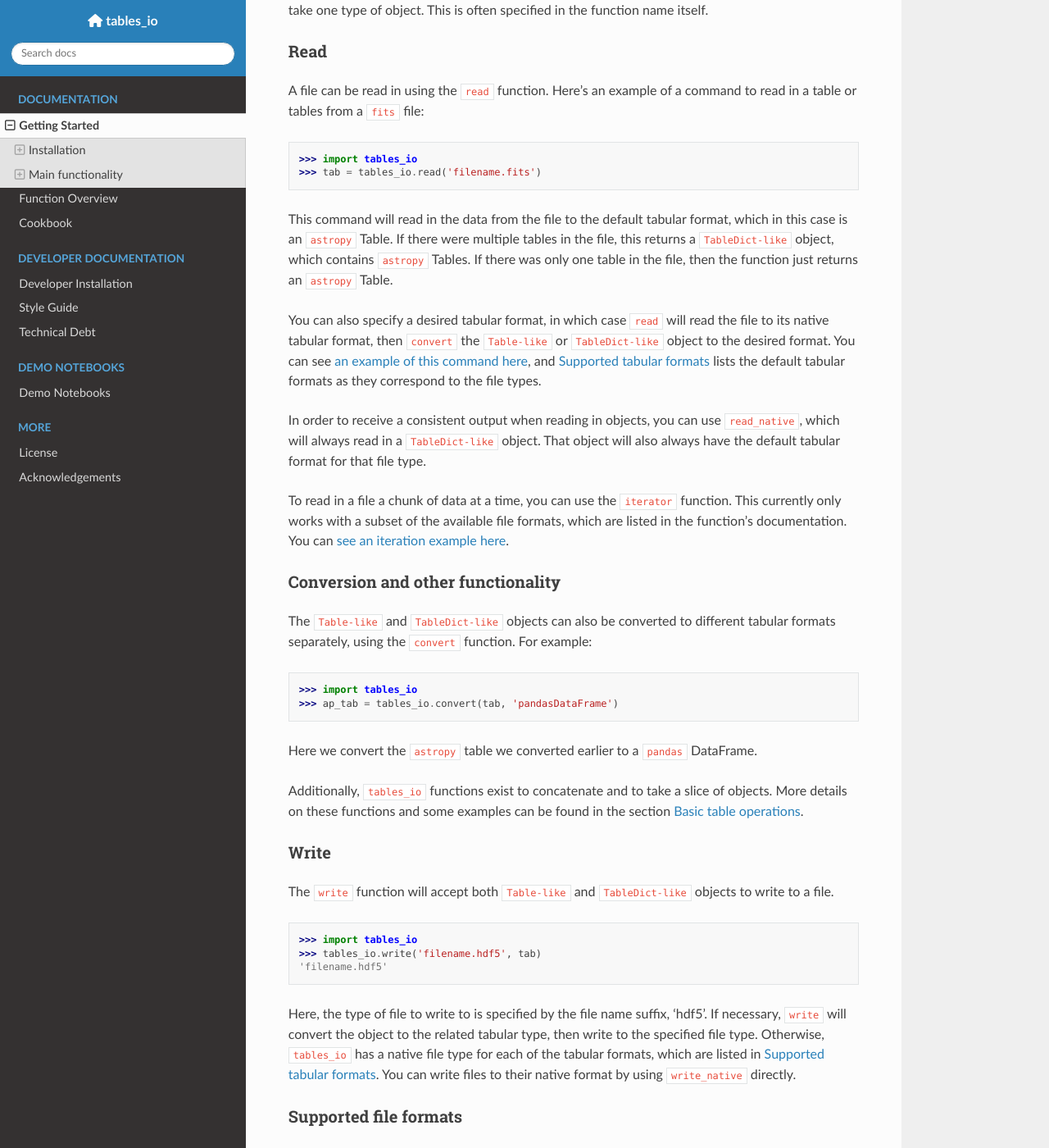
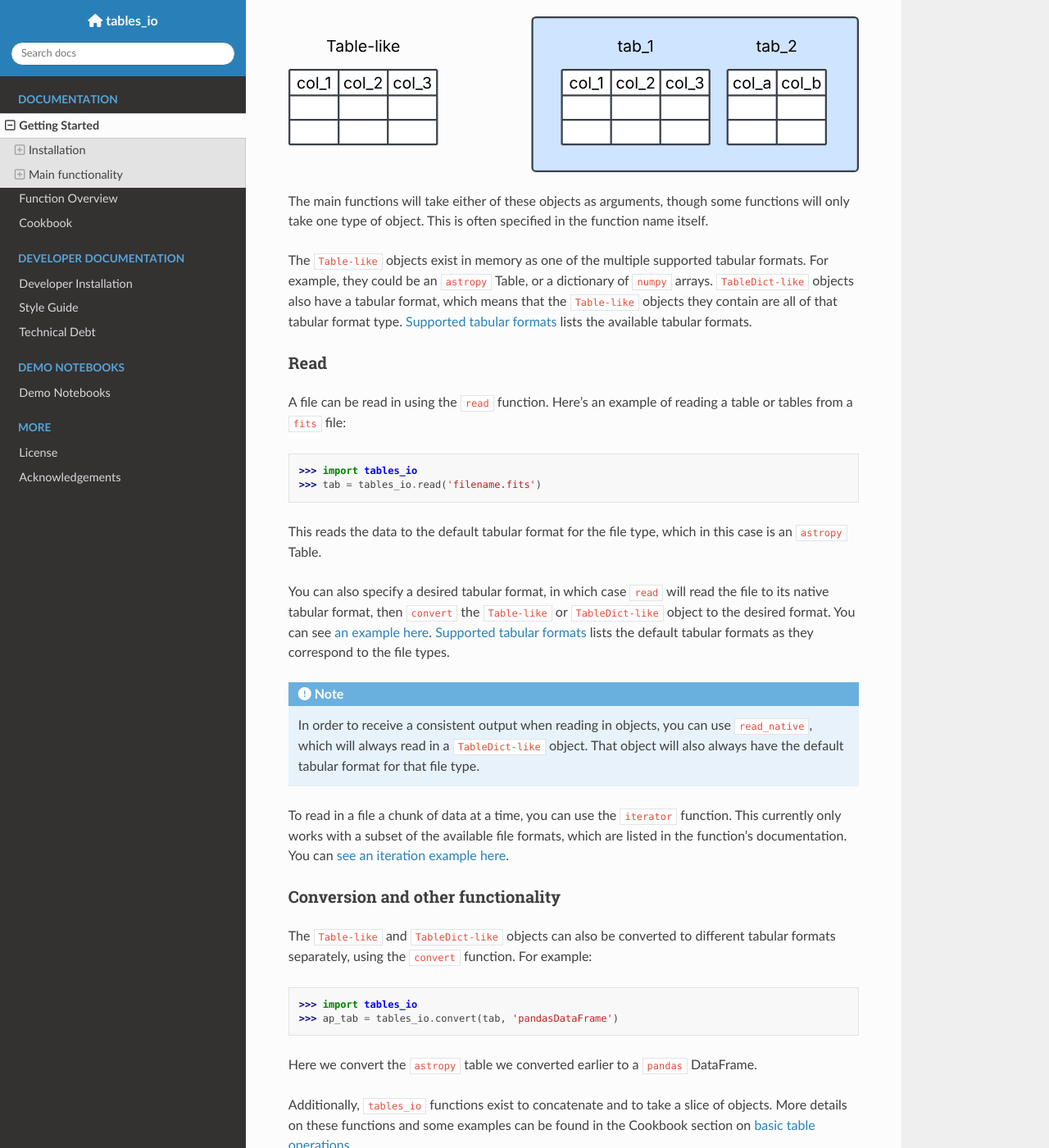
Before and after one commit to LSSTDESC/tables_io, a Sphinx documentation site: the page built from docs/quickstart.md, in a window 1280 px wide and 1400 px high, scrolled down 1396 px. Shown: the whole window at 82% size. Built offline with Sphinx 7.4.7 and the Read the Docs theme 3.1.0, drawn with Linux system fonts in a browser that asks for light colours; nearby versions of some CDN libraries; pages that are not in the unit, such as notebooks, are missing from menus; the version number could not be read and is left out; some of the changed text lies outside the part shown.

Commit message:
added diagram for table and tabledict objects, minor edits to quickstart content

````diff
--- a/docs/quickstart.md
+++ b/docs/quickstart.md
@@ -57,11 +57,15 @@ The main functionality of `tables_io` is its ability to read and write tables of
 - a `Table-like` object: data with named columns, including `astropy` Tables, `numpy` recarrays, or `pandas` DataFrames (see <project:#supported-file-formats> for the full list of tabular formats).
 - a `TableDict-like` object: an ordered dictionary of `Table-like` objects.
 
+![table-vs-tabledict](assets/table_vs_tabledict_diagram.svg)
+
 The main functions will take either of these objects as arguments, though some functions will only take one type of object. This is often specified in the function name itself.
+
+The `Table-like` objects exist in memory as one of the multiple supported tabular formats. For example, they could be an `astropy` Table, or a dictionary of `numpy` arrays. `TableDict-like` objects also have a tabular format, which means that the `Table-like` objects they contain are all of that tabular format type. <project:#supported-tabular-formats> lists the available tabular formats.
 
 ### Read
 
-A file can be read in using the [`read`](#tables_io.io_utils.read.read) function. Here's an example of a command to read in a table or tables from a `fits` file:
+A file can be read in using the [`read`](#tables_io.io_utils.read.read) function. Here's an example of reading a table or tables from a `fits` file:
 
 ```{doctest}
 
@@ -70,11 +74,13 @@ A file can be read in using the [`read`](#tables_io.io_utils.read.read) function
 
 ```
 
-This command will read in the data from the file to the default tabular format, which in this case is an `astropy` Table. If there were multiple tables in the file, this returns a `TableDict-like` object, which contains `astropy` Tables. If there was only one table in the file, then the function just returns an `astropy` Table.
+This reads the data to the default tabular format for the file type, which in this case is an `astropy` Table.
 
-You can also specify a desired tabular format, in which case `read` will read the file to its native tabular format, then [`convert`](#tables_io.convert.conv_tabledict.convert) the `Table-like` or `TableDict-like` object to the desired format. You can see [an example of this command here](cookbook.md#read-in-a-file-to-a-specific-format), and <project:#supported-tabular-formats> lists the default tabular formats as they correspond to the file types.
+You can also specify a desired tabular format, in which case `read` will read the file to its native tabular format, then [`convert`](#tables_io.convert.conv_tabledict.convert) the `Table-like` or `TableDict-like` object to the desired format. You can see [an example here](cookbook.md#read-in-a-file-to-a-specific-format). <project:#supported-tabular-formats> lists the default tabular formats as they correspond to the file types.
 
+```{note}
 In order to receive a consistent output when reading in objects, you can use [`read_native`](#tables_io.io_utils.read.read_native), which will always read in a `TableDict-like` object. That object will also always have the default tabular format for that file type.
+```
 
 To read in a file a chunk of data at a time, you can use the [`iterator`](#tables_io.io_utils.iterator.iterator) function. This currently only works with a subset of the available file formats, which are listed in the function's documentation. You can [see an iteration example here](cookbook.md#iterating-through-data-in-an-hdf5-file).
 
@@ -91,7 +97,7 @@ The `Table-like` and `TableDict-like` objects can also be converted to different
 
 Here we convert the `astropy` table we converted earlier to a `pandas` DataFrame.
 
-Additionally, `tables_io` functions exist to concatenate and to take a slice of objects. More details on these functions and some examples can be found in the section <project:cookbook.md#basic-table-operations>.
+Additionally, `tables_io` functions exist to concatenate and to take a slice of objects. More details on these functions and some examples can be found in the Cookbook section on [basic table operations](cookbook.md#basic-table-operations).
 
 ### Write
 
@@ -105,7 +111,7 @@ The [`write`](#tables_io.io_utils.write.write) function will accept both `Table-
 
 ```
 
-Here, the type of file to write to is specified by the file name suffix, 'hdf5'. If necessary, [`write`](#tables_io.io_utils.write.write) will convert the object to the related tabular type, then write to the specified file type. Otherwise, `tables_io` has a native file type for each of the tabular formats, which are listed in <project:#supported-tabular-formats>. You can write files to their native format by using [`write_native`](#tables_io.io_utils.write.write_native) directly.
+Here, the type of file to write to is specified by the file name suffix, `hdf5`. If necessary, [`write`](#tables_io.io_utils.write.write) will convert the object to the related tabular type, then write to the specified file type. Otherwise, `tables_io` has a native file type for each of the tabular formats, which are listed in <project:#supported-tabular-formats>. You can write files to their native format by using [`write_native`](#tables_io.io_utils.write.write_native) directly.
 
 ### Supported file formats
 
@@ -113,14 +119,14 @@ Here, the type of file to write to is specified by the file name suffix, 'hdf5'.
 
 | File format name | File suffix    | Produced by                                                                            |
 | ---------------- | -------------- | -------------------------------------------------------------------------------------- |
-| astropyFits      | 'fits'         | [`astropy.io.fits`](https://docs.astropy.org/en/stable/io/fits/index.html)             |
-| astropyHDF5      | 'hf5'          | [`astropy`](https://docs.astropy.org/en/stable/io/unified.html#hdf5)                   |
-| numpyHDF5        | 'hdf5'         | [`h5py`](https://docs.h5py.org/en/stable/quick.html#appendix-creating-a-file)          |
-| numpyFits        | 'fit'          | [`astropy.io.fits`](https://docs.astropy.org/en/stable/io/fits/index.html)             |
-| pyarrowHDF5      | 'hd5'          | [`pyarrow`](https://arrow.apache.org/docs/python/getstarted.html)                      |
-| pandasHDF5       | 'h5'           | [`pandas`](https://pandas.pydata.org/pandas-docs/stable/user_guide/io.html#io-hdf5)    |
-| pandaParquet     | 'parq' or 'pq' | [`pandas`](https://pandas.pydata.org/pandas-docs/stable/user_guide/10min.html#parquet) |
-| pyarrowParquet   | 'parquet'      | [`pyarrow`](https://arrow.apache.org/docs/python/parquet.html)                         |
+| astropyFits      | `fits`         | [`astropy.io.fits`](https://docs.astropy.org/en/stable/io/fits/index.html)             |
+| astropyHDF5      | `hf5`          | [`astropy`](https://docs.astropy.org/en/stable/io/unified.html#hdf5)                   |
+| numpyHDF5        | `hdf5`         | [`h5py`](https://docs.h5py.org/en/stable/quick.html#appendix-creating-a-file)          |
+| numpyFits        | `fit`          | [`astropy.io.fits`](https://docs.astropy.org/en/stable/io/fits/index.html)             |
+| pyarrowHDF5      | `hd5`          | [`pyarrow`](https://arrow.apache.org/docs/python/getstarted.html)                      |
+| pandasHDF5       | `h5`           | [`pandas`](https://pandas.pydata.org/pandas-docs/stable/user_guide/io.html#io-hdf5)    |
+| pandaParquet     | `parq` or `pq` | [`pandas`](https://pandas.pydata.org/pandas-docs/stable/user_guide/10min.html#parquet) |
+| pyarrowParquet   | `parquet`      | [`pyarrow`](https://arrow.apache.org/docs/python/parquet.html)                         |
 
 ```{note}
 `tables_io` does not require all of the above packages to function. If you do not have one of these packages installed, you will not be able to create tables of that type (i.e. if you do not have `pandas` installed, you cannot convert objects to 'pandasDataFrame' or read in 'pandasParquet' files.)
@@ -132,13 +138,13 @@ Here, the type of file to write to is specified by the file name suffix, 'hdf5'.
 
 `tables_io` currently supports the following tabular formats in memory for `Table-like` or `TableDict-like` objects:
 
-| Tabular format name | Actual format type            |
-| ------------------- | ----------------------------- |
-| astropyTable        | `astropy.table.Table`         |
-| numpyDict           | `OrderedDict (str, np.array)` |
-| numpyRecarray       | `np.recarray`                 |
-| pandasDataFrame     | `pd.DataFrame`                |
-| pyarrowTable        | `pyarrow.Table`               |
+| Tabular format name | Actual format type                                                                                          |
+| ------------------- | ----------------------------------------------------------------------------------------------------------- |
+| astropyTable        | [`astropy.table.Table`](https://docs.astropy.org/en/stable/table/index.html)                                |
+| numpyDict           | [`OrderedDict (str, np.array)`](https://docs.python.org/3/library/collections.html#collections.OrderedDict) |
+| numpyRecarray       | [`np.recarray`]https://numpy.org/doc/stable/reference/generated/numpy.recarray.html                         |
+| pandasDataFrame     | [`pd.DataFrame`](https://pandas.pydata.org/pandas-docs/stable/reference/api/pandas.DataFrame.html)          |
+| pyarrowTable        | [`pyarrow.Table`](https://arrow.apache.org/docs/python/generated/pyarrow.Table.html)                        |
 
 The table below shows which tabular formats are available for `Table-like` or `TableDict-like` objects, and how they are associated with the available file types. File types in the 'File format for native read' column will be read in to the associated 'Tabular format in memory'. The default file that these tabular formats will be written to is given in the 'Native written file' column.
 
````
Also changed, not shown: docs/assets/table_vs_tabledict_diagram.svg (added), 1 other file.
